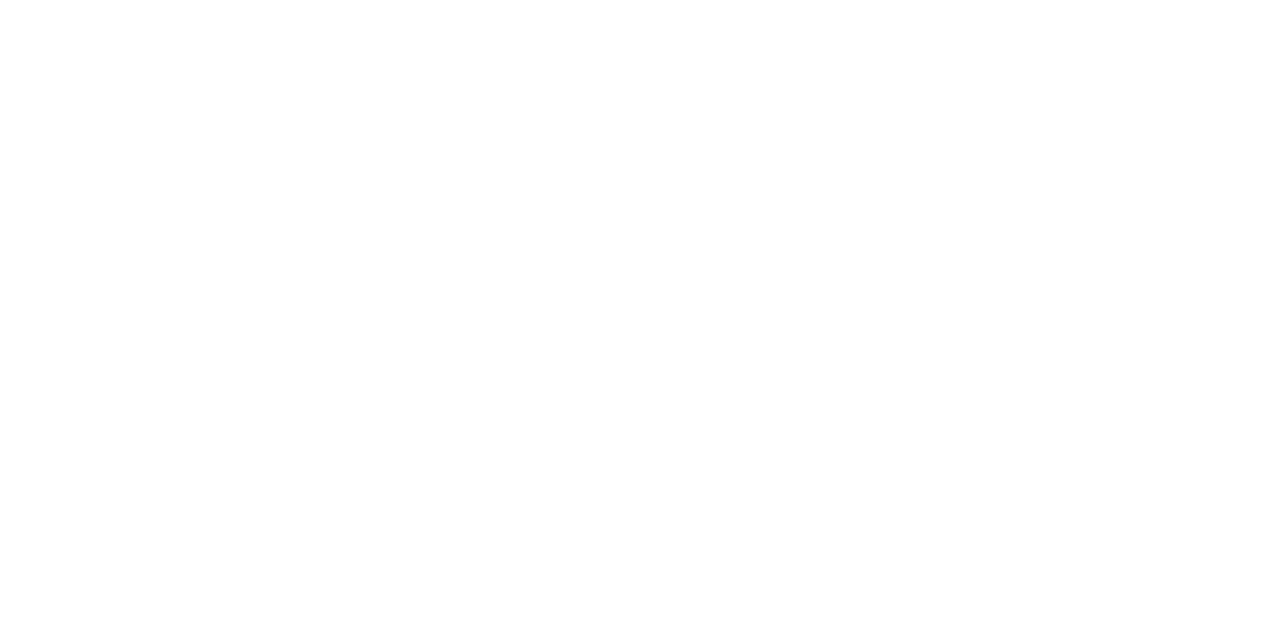
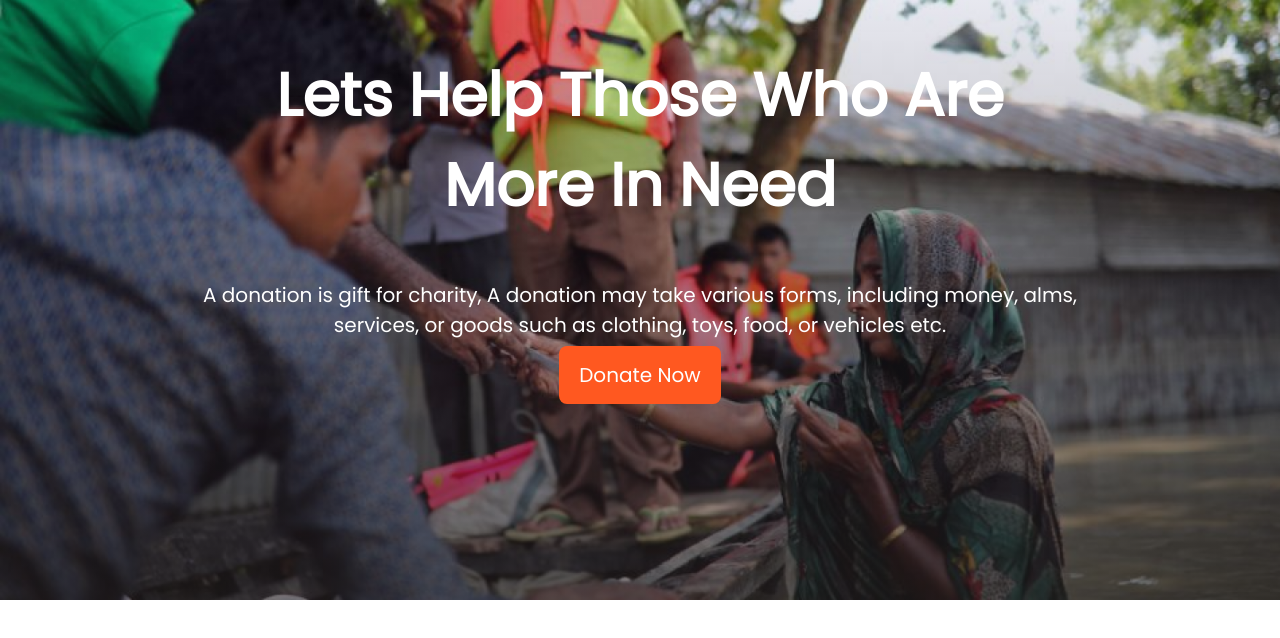
Before and after one commit to tuhin180/donate-today, a plain HTML site: page index.html in a window 1280 px wide. Drawn offline with Linux system fonts and the light colour scheme.

Commit message:
topbanner

```diff
--- a/index.css
+++ b/index.css
@@ -0,0 +1,44 @@
+body {
+  font-family: "Nanum Gothic", sans-serif;
+  font-family: "Poppins", sans-serif;
+  margin: 0;
+}
+h1 {
+  font-family: poppins;
+  font-size: 60px;
+  font-weight: bold;
+  text-transform: capitalize;
+  background-image: linear-gradient();
+  color: #fff;
+}
+p {
+  font-size: 20px;
+  color: #fff;
+}
+.donate-button {
+  background-color: #ff5820;
+  text-decoration: none;
+  color: white;
+  font-size: 20px;
+  padding: 15px 20px 15px 20px;
+  border-radius: 8px;
+}
+.Text-property {
+  align-items: center;
+  text-align: center;
+}
+header {
+  height: 600px;
+  width: 100vw;
+  background: black;
+  overflow: hidden;
+
+  background: linear-gradient(rgba(29, 38, 113, 0.1), rgba(40, 36, 37, 0.6)),
+    url("images/bannerds.png");
+  background-repeat: no-repeat;
+  background-size: cover;
+}
+
+img {
+  object-fit: cover;
+}
--- a/index.html
+++ b/index.html
@@ -4,7 +4,36 @@
     <meta charset="UTF-8" />
     <meta http-equiv="X-UA-Compatible" content="IE=edge" />
     <meta name="viewport" content="width=device-width, initial-scale=1.0" />
-    <title>Document</title>
+    <title>Donate Today</title>
+    <link rel="stylesheet" href="index.css" />
+    <link rel="shortcut icon" href="icons/favicon.ico" type="image/x-icon" />
+
+    <link rel="preconnect" href="https://fonts.googleapis.com" />
+    <link rel="preconnect" href="https://fonts.gstatic.com" crossorigin />
+    <link
+      href="https://fonts.googleapis.com/css2?family=Nanum+Gothic&family=Poppins:ital,wght@0,400;1,300&display=swap"
+      rel="stylesheet"
+    />
   </head>
-  <body></body>
+  <body>
+    <!--This is our top banner section-->
+    <header>
+      <section class="hero-header-text">
+        <div class="Text-property">
+          <h1>
+            Lets help those who are <br />
+            more in need
+          </h1>
+          <p>
+            A donation is gift for charity, A donation may take various forms,
+            including money, alms, <br />
+            services, or goods such as clothing, toys, food, or vehicles etc.
+          </p>
+          <a class="donate-button" href="#">Donate Now</a>
+        </div>
+      </section>
+    </header>
+
+    <section class="top-banner"></section>
+  </body>
 </html>
```
Also changed, not shown: icons/favicon.ico (added), images/bannerds.png (added).
